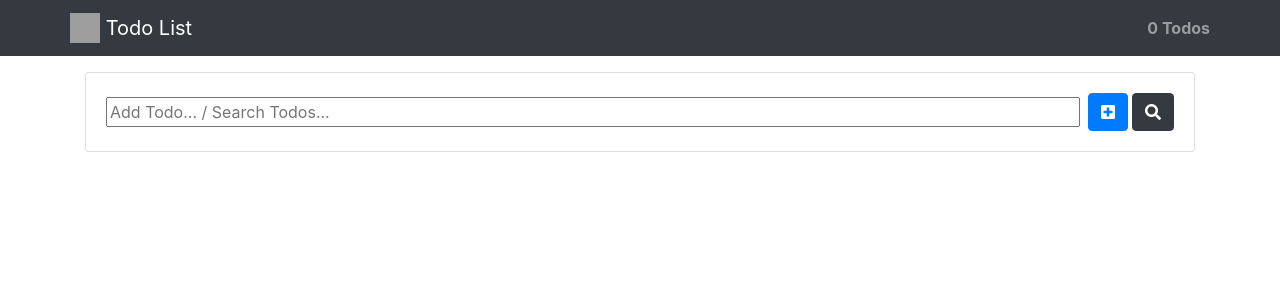
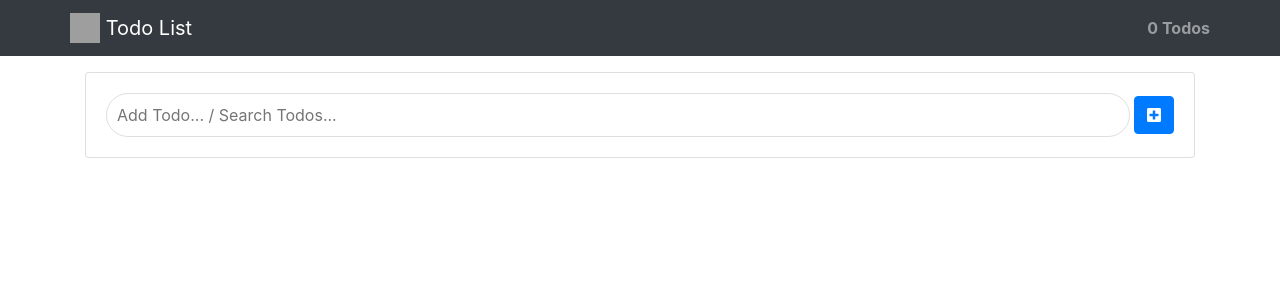
Before and after one commit to TommmyKelly/todo-List, a React (Create React App) app: page / in a window 1280 px wide. Shown: the top 300 px of the page. Built offline with nearby package versions, Linux system fonts and the light colour scheme; grey boxes are pictures that could not be loaded.

Commit message:
ADD: added function to filter the todo while typeing in the input bar

```diff
--- a/src/App.css
+++ b/src/App.css
@@ -1,4 +1,13 @@
 @import "bootstrap/dist/css/bootstrap.min.css";
+
+.search__input:focus {
+  border: none;
+  outline: none;
+}
+
+.clear__button:hover {
+  transform: scale(1.2);
+}
 
 /* .card {
   background-color: green;
--- a/src/components/AddTodo.js
+++ b/src/components/AddTodo.js
@@ -1,42 +1,37 @@
-import React, { useState, useRef, useContext, useEffect } from "react";
+import React, { useState, useRef, useContext } from "react";
 import { Button, Card, Toast } from "react-bootstrap";
 import TodosContext from "../context/TodosContext";
 
 const AddTodo = () => {
-  const [show, setShow] = useState(false);
-  const [filter, setFilter] = useState(false);
-  const [toastMessage, setToastMessage] = useState("");
-
   const todosContext = useContext(TodosContext);
 
-  const {
-    addTodo,
-    filterTodos,
-    unfilter,
-    filteredResult,
-    filtered,
-  } = todosContext;
+  const { addTodo, filterTodos, unfilter } = todosContext;
 
+  //useState
   const [input, setInput] = useState("");
+  const [show, setShow] = useState(false);
+  const [clearButton, setClearButton] = useState(false);
 
+  //input Ref
   const Inputref = useRef(null);
+
+  //When user is inputing in to the input box
   const onInput = (e) => {
     setInput(e.target.value);
+    filterTodos(Inputref.current.value);
+    if (Inputref.current.value === "") {
+      setClearButton(false);
+      unfilterCurrent();
+    } else {
+      setClearButton(true);
+    }
   };
 
-  //Add message if nothing found in filter
-  useEffect(() => {
-    if (filteredResult && filtered.length === 0) {
-      setToastMessage("Whoops, Nothing Found!");
-      setShow(true);
-    }
-    // eslint-disable-next-line
-  }, [filteredResult]);
-
+  //Add new todo
   const AddNewTodo = () => {
     if (Inputref.current.value === "") {
-      setToastMessage("Whoops, input is blank!");
       setShow(true);
+
       return;
     }
     const newTodo = {
@@ -47,23 +42,15 @@ const AddTodo = () => {
 
     addTodo(newTodo);
     Inputref.current.value = "";
+    setClearButton(false);
   };
 
-  const filterCurrent = () => {
-    if (Inputref.current.value === "") {
-      setToastMessage("Whoops, input is blank!");
-      setShow(true);
-      return;
-    }
-    setFilter(true);
-    filterTodos(Inputref.current.value);
-  };
-
+  //Clear filter
   const unfilterCurrent = () => {
-    setFilter(false);
     unfilter();
     setShow(false);
     Inputref.current.value = "";
+    setClearButton(false);
   };
 
   return (
@@ -76,38 +63,62 @@ const AddTodo = () => {
         autohide
       >
         <Toast.Header>
-          {/* <img src='holder.js/20x20?text=%20' className='rounded mr-2' alt='' /> */}
           <strong className='mr-auto'>Todo List</strong>
           <small>Input missing</small>
         </Toast.Header>
-        <Toast.Body>{toastMessage}</Toast.Body>
+        <Toast.Body>Whoops, input is blank!</Toast.Body>
       </Toast>
       <Card className={"my-1 rounded "} style={{ width: "100%" }}>
         <Card.Body className='d-flex justify-content-center align-items-center'>
+          <div
+            className='d-flex justify-content-center align-items-center'
+            style={{
+              width: "100%",
+              border: "1px solid #DFDFDF",
+              borderRadius: "23px",
+              padding: "8px",
+            }}
+          >
             <input
+              className='search__input'
               type='text'
-            style={{ width: "100%", marginRight: "4px" }}
+              style={{
+                width: "100%",
+                marginRight: "4px",
+                border: "none",
+              }}
               onInput={(e) => onInput(e)}
               ref={Inputref}
               placeholder='Add Todo... / Search Todos...'
               onFocus={() => {
-              setFilter(false);
-              unfilterCurrent();
+                setClearButton(true);
+              }}
+              onBlur={() => {
+                if (Inputref.current.value === "") {
+                  setClearButton(false);
+                }
               }}
             />
+            {clearButton && (
+              // eslint-disable-next-line
+              <i
+                style={{
+                  backgroundColor: "#B3B3B3",
+                  borderRadius: "50%",
+                  textDecoration: "none",
+                  color: "white",
+                  padding: "4px",
+                  fontSize: "10px",
+                }}
+                className='fa fa-times clear__button'
+                onClick={unfilterCurrent}
+              ></i>
+            )}
+          </div>
 
           <Button className='ml-1' variant='primary' onClick={AddNewTodo}>
             <i className='fas fa-plus-square'></i>
           </Button>
-          {filter ? (
-            <Button className='ml-1' variant='danger' onClick={unfilterCurrent}>
-              <i class='fa fa-times' aria-hidden='true'></i>
-            </Button>
-          ) : (
-            <Button className='ml-1' variant='dark' onClick={filterCurrent}>
-              <i className='fa fa-search' aria-hidden='true'></i>
-            </Button>
-          )}
         </Card.Body>
       </Card>
     </div>
--- a/src/context/TodosReducer.js
+++ b/src/context/TodosReducer.js
@@ -22,6 +22,7 @@ export default (state, action) => {
       return {
         ...state,
         todos: [action.payload, ...state.todos],
+        filteredResult: false,
       };
     case UPDATE_TODO:
       return {
```
Lines whose indentation alone changed are shown as unchanged.
